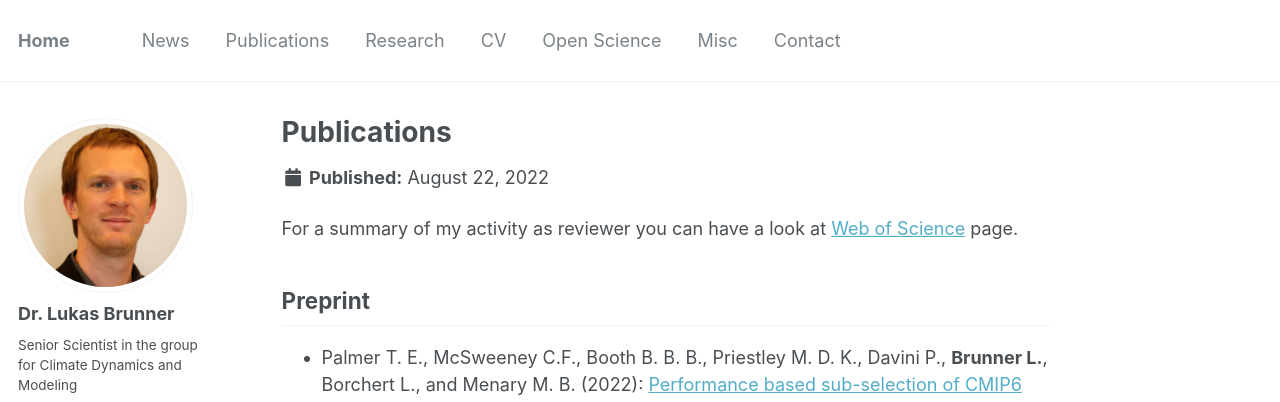
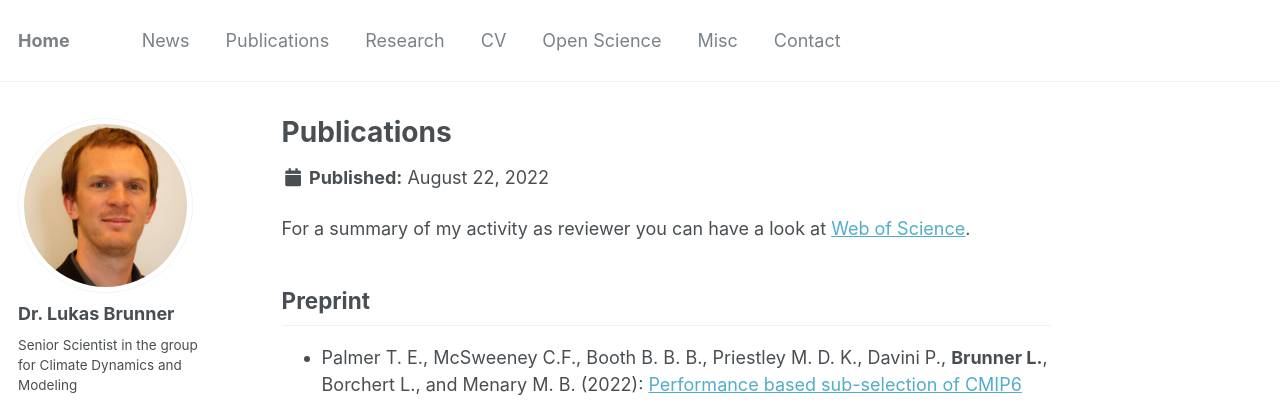
Before and after one commit to lukasbrunner/lukasbrunner.github.io, a Jekyll site: the page built from _publications/publications.md, in a window 1280 px wide and 900 px high. Shown: the top 402 px of the window. Built offline with Jekyll 4.4.1, drawn with Linux system fonts in a browser that asks for light colours; some web fonts are replaced.

Commit message:
Update publications.md

```diff
--- a/_publications/publications.md
+++ b/_publications/publications.md
@@ -5,7 +5,7 @@ author_profile: true
 share: false
 ---
 
-For a summary of my activity as reviewer you can have a look at <a href="[https://publons.com/researcher/3679169/lukas-brunner/peer-review/](https://www.webofscience.com/wos/author/record/2088248)" target="_blank">Web of Science</a> page.
+For a summary of my activity as reviewer you can have a look at <a href="https://www.webofscience.com/wos/author/record/2088248" target="_blank">Web of Science</a>.
 
 Preprint
 --------
```
